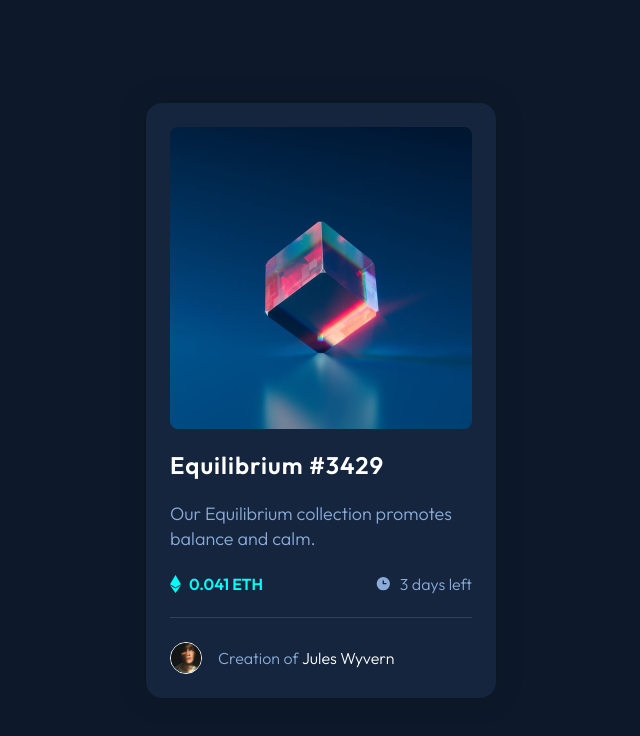
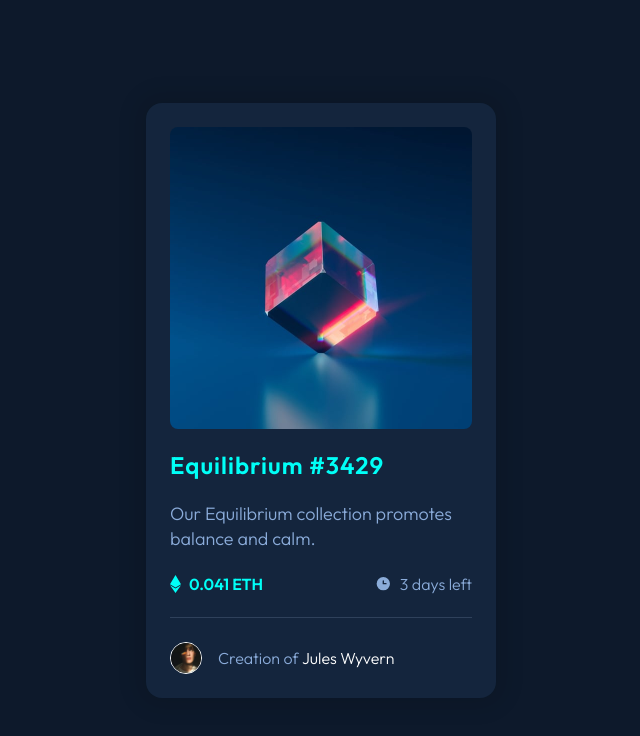
Before and after one commit to Vyonyx/NFTPreviewCard, a Vue app: page / in a window 1280 px wide. In both pictures the pointer is over the element 640 px from the left and 464 px from the top of the page. Shown: the top 736 px of the page, without its empty margins (319-959 px from the left). Built offline with nearby package versions, Linux system fonts and the light colour scheme.

Commit message:
add hover effects to Card component title and artist name

```diff
--- a/src/components/Card.vue
+++ b/src/components/Card.vue
@@ -75,6 +75,11 @@ defineProps<Artwork>()
   font-weight: 600;
   font-size: 1.5rem;
   letter-spacing: 1px;
+
+  &:hover {
+    color: var(--cyan);
+    cursor: pointer;
+  }
 }
 
 .description {
@@ -138,6 +143,11 @@ defineProps<Artwork>()
 
     &.name {
       color: white;
+
+      &:hover {
+        color: var(--cyan);
+        cursor: pointer;
+      }
     }
   }
 }
```
